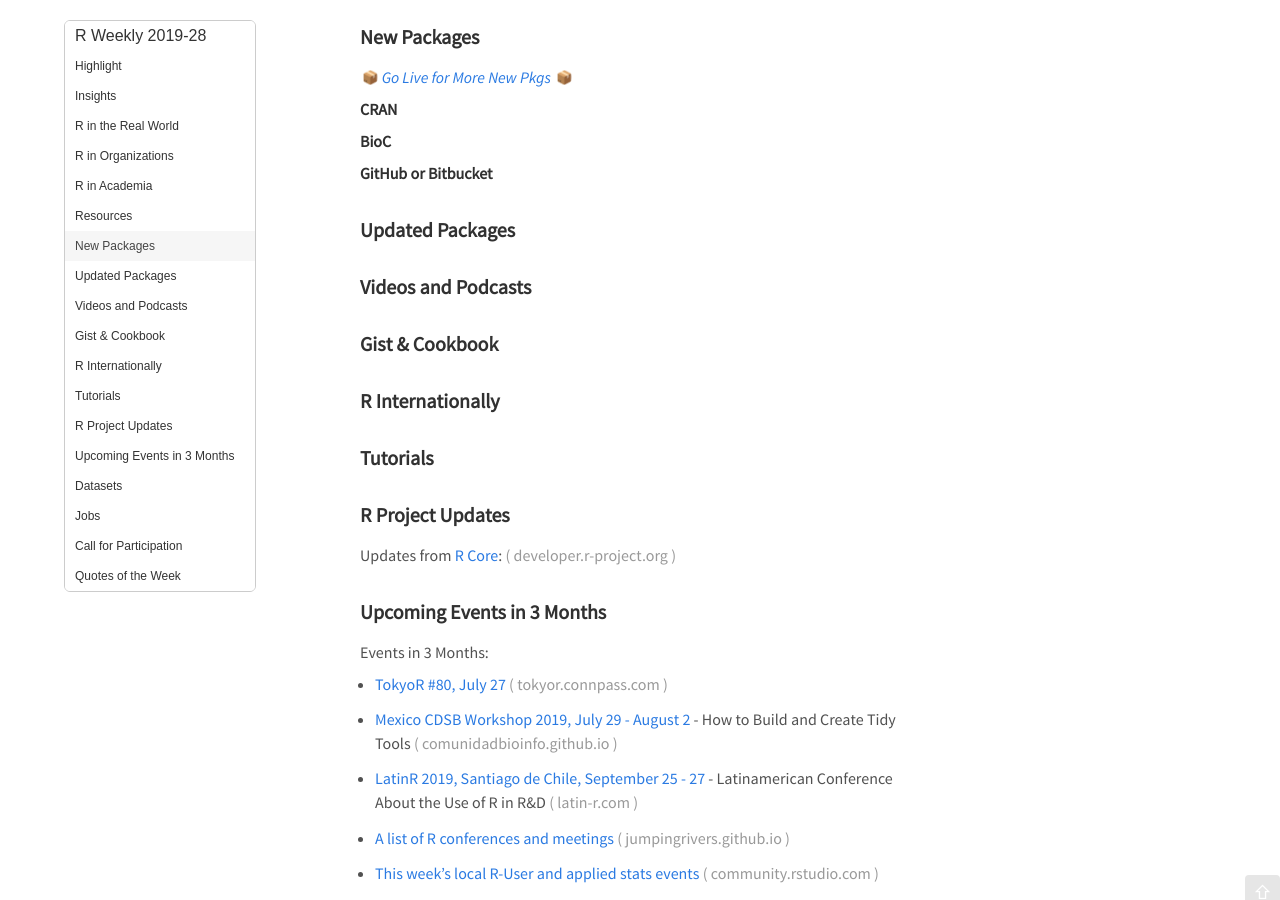
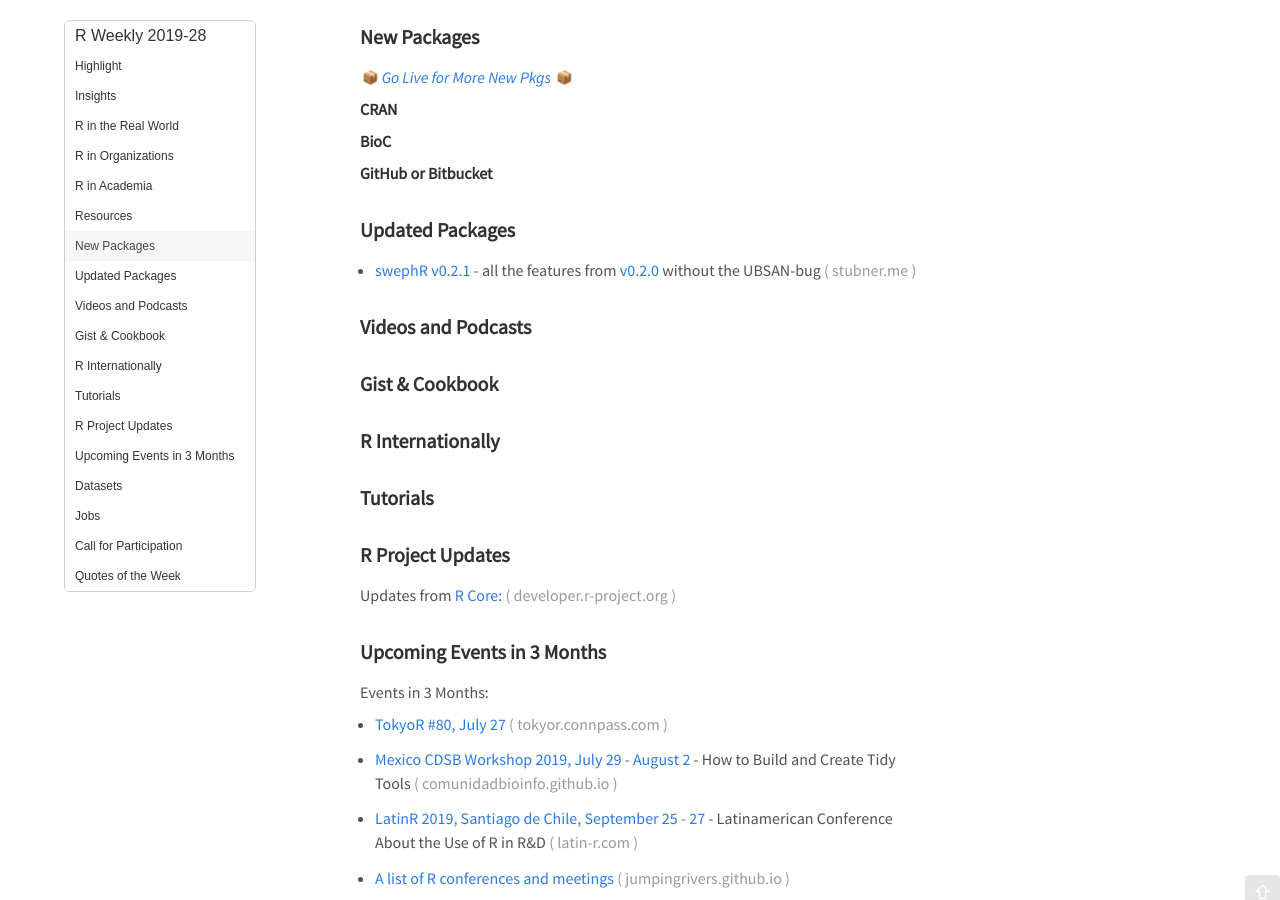
Before and after one commit to rweekly/rweekly.org, a Jekyll site: the page built from draft.md, in a window 1280 px wide and 900 px high, scrolled down 514 px. Built offline with Jekyll 4.4.1, drawn with Linux system fonts in a browser that asks for light colours; emoji names are drawn with the system emoji font; comment, search, counter and statistics services are not loaded.

Commit message:
Include swephR update

```diff
--- a/draft.md
+++ b/draft.md
@@ -49,7 +49,7 @@ Release Date: 2019-07-15
 
 ### Updated Packages
 
-
++ [swephR v0.2.1](https://stubner.me/2019/07/swephr-v0-2-1/) - all the features from [v0.2.0](https://stubner.me/2019/07/swephr-v0-2-0/) without the UBSAN-bug
 
 ###  Videos and Podcasts
 
```
